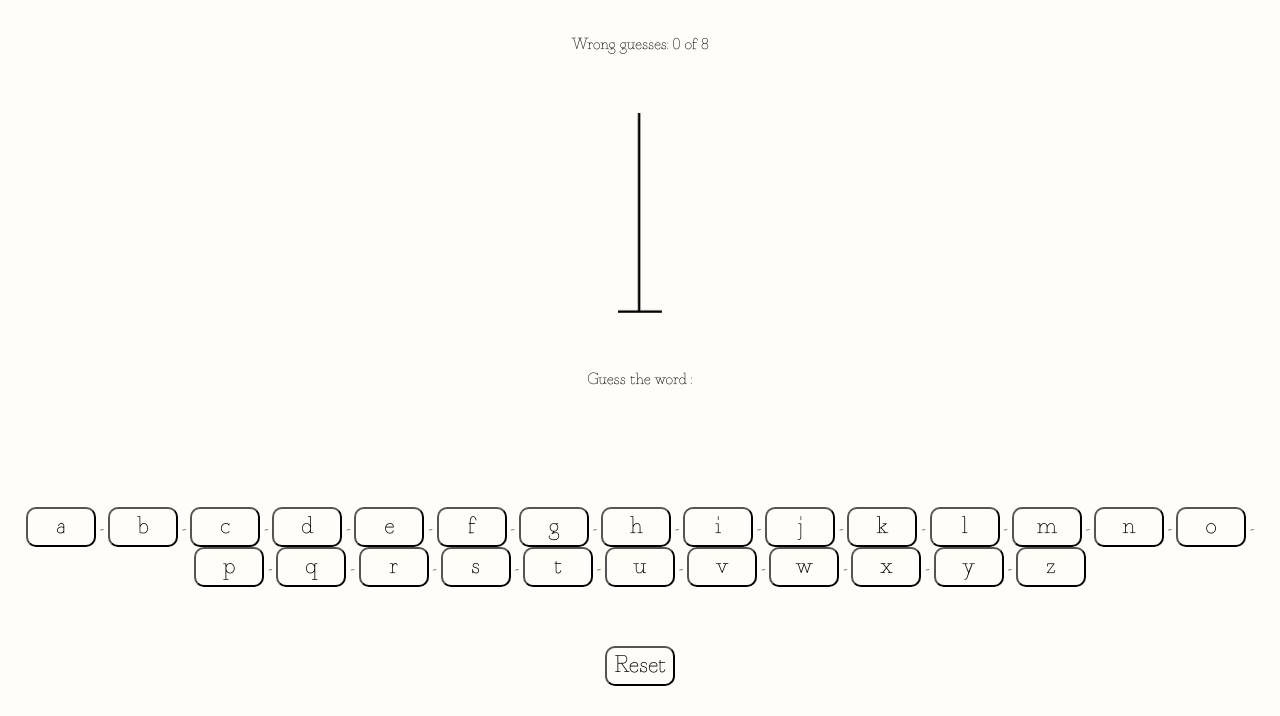
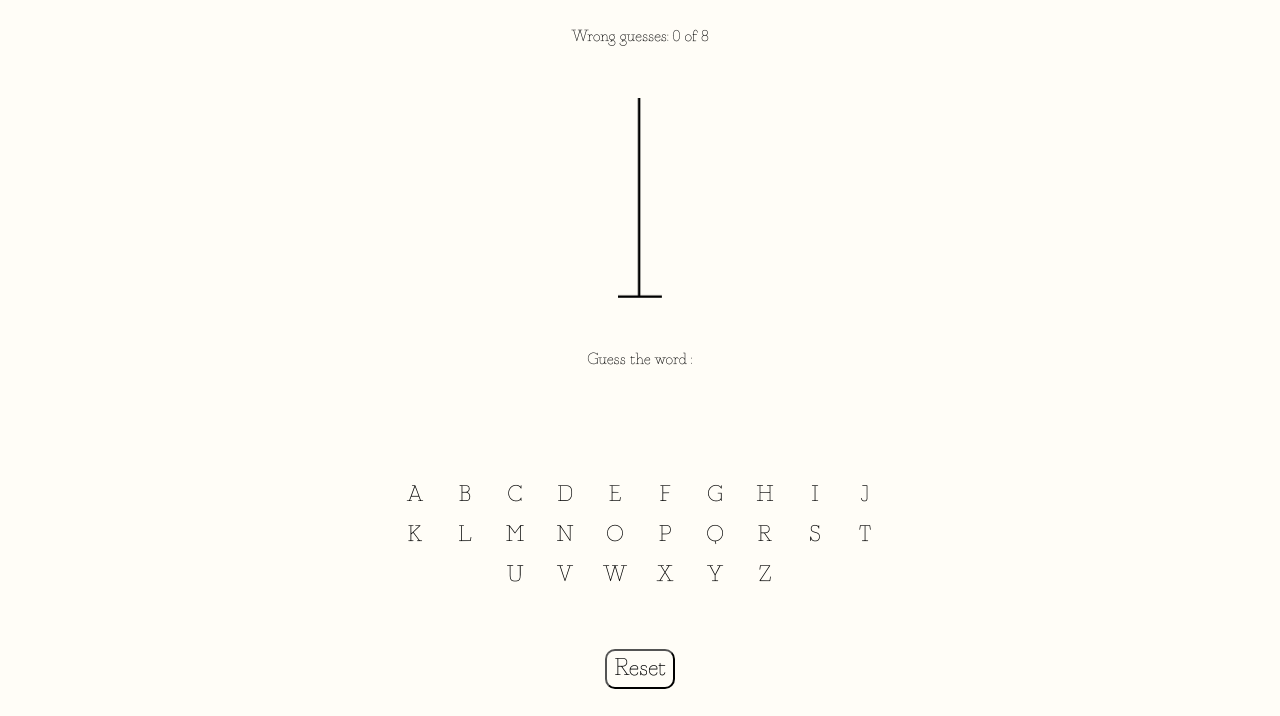
Before and after one commit to nataliacherman08/Hangman-Challenge-JS, a plain HTML site: page index.html in a window 1280 px wide. Shown: the part 84-800 px from the top of the page. Drawn offline with Linux system fonts and the light colour scheme.

Commit message:
Update Keyboard

```diff
--- a/scripts/script.js
+++ b/scripts/script.js
@@ -40,11 +40,11 @@ randomWord();
 function alphabetButtons() {
     let letterButtons = 'abcdefghijklmnopqrstuvwxyz'.split('').map(letter =>
         `
-        <button class = 'btn' id = '`+ letter + `' onClick = '('` + letter + `')'>
+        <button class = 'letter-btn' id = '`+ letter + `' onClick = '('` + letter + `')'>
             `+ letter + `
         </button>
         `
-    ).join('-');
+    ).join('');
 
     document.getElementById('keyboard').innerHTML = letterButtons;
 }
--- a/style/style.scss
+++ b/style/style.scss
@@ -46,6 +46,24 @@ img
     font-size: 1.5em;
 }
 
+.letter-btn
+{
+    width: 50px;
+    height: 40px;
+    cursor: pointer;
+    border: none;
+    font-size: 1.4em;
+    text-transform: capitalize;
+}
+
+#keyboard
+{
+    width: 40%;
+    display: flex;
+    flex-wrap: wrap;
+    justify-content: center;
+}
+
 
 //Typing Effect on the h1
 .typing
```
Also changed, not shown: style/style.css, 1 other file.
